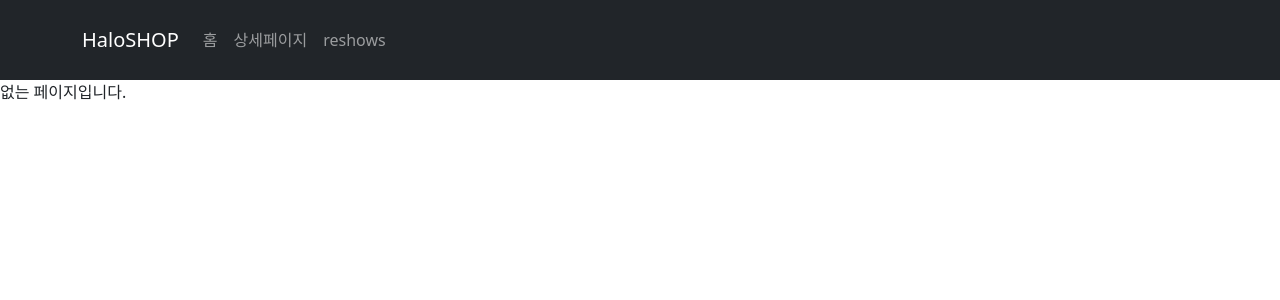
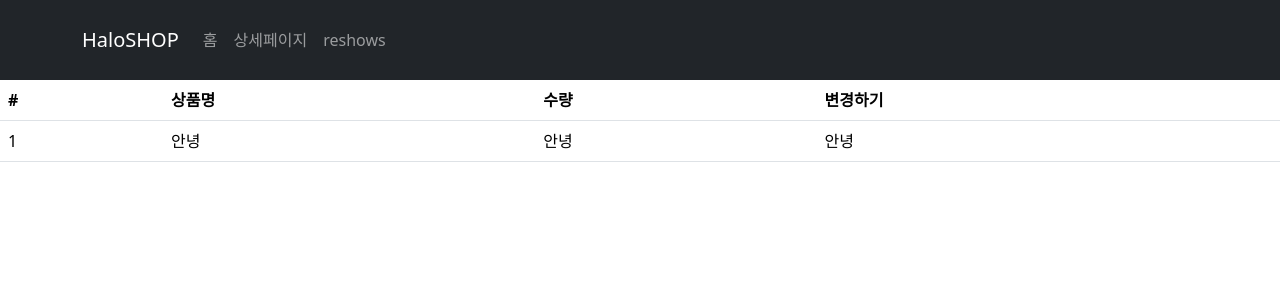
Before and after one commit to jingu0318/shop, a React (Vite) app: page /cart in a window 1280 px wide. Shown: the top 300 px of the page. Built offline with nearby package versions, Linux system fonts and the light colour scheme.

Commit message:
장바구니 페이지 만들 준비 완

```diff
--- a/src/App.jsx
+++ b/src/App.jsx
@@ -1,8 +1,9 @@
 import { useState } from 'react'
 import './App.css'
-import {Button, Container, Nav, Navbar, Row, Col} from 'react-bootstrap'
 import data from './datas/data'
 import Detail from './pages/Detail'
+import Cart from './pages/Cart'
+import {Button, Container, Nav, Navbar, Row, Col} from 'react-bootstrap'
 import { Routes, Route, useNavigate, Outlet} from 'react-router-dom'
 import axios from 'axios'
 
@@ -37,7 +38,7 @@
               </Row>
             </Container>
             </div>
-            <button onClick={()=>{
+            <Button onClick={()=>{
               setCount(count+1)
               console.log(count)
               axios.get('https://codingapple1.github.io/shop/data'+(count+2)+'.json')
@@ -49,16 +50,12 @@
               .catch(()=>{
                 console.log('불러오기 실패')
               })
-            }}>버튼</button>
+            }}>버튼</Button>
           </>
         } />
 
         <Route path="/detail/:id" element={ <Detail shoes={shoes}/> } />
-
-
-
-
-
+        <Route path="/cart" element={<Cart/>} />
 
         <Route path='/about' element={<About/>}>
           <Route path='member' element={<div>멤버정보임</div>}/>
@@ -70,25 +67,7 @@
         </Route>
 
         <Route path="*" element={ <div>없는 페이지입니다.</div> } />
-
-
       </Routes>
-    </div>
-  )
-}
-function About(){
-  return(
-    <div>
-      <h4>회사정보임</h4>
-      <Outlet></Outlet>
-    </div>
-  )
-}
-function Event(){
-  return(
-    <div className='event'>
-      <h4>오늘의 이벤트</h4>
-      <Outlet></Outlet>
     </div>
   )
 }
@@ -111,4 +90,21 @@
   )
 }
 
+function About(){
+  return(
+    <div>
+      <h4>회사정보임</h4>
+      <Outlet></Outlet>
+    </div>
+  )
+}
+function Event(){
+  return(
+    <div className='event'>
+      <h4>오늘의 이벤트</h4>
+      <Outlet></Outlet>
+    </div>
+  )
+}
+
 export default App
--- /dev/null
+++ b/src/pages/Cart.jsx
@@ -0,0 +1,28 @@
+import {Table} from 'react-bootstrap';
+
+function Cart() {
+    return(
+        <div>
+            <Table>
+                <thead>
+                    <tr>
+                    <th>#</th>
+                    <th>상품명</th>
+                    <th>수량</th>
+                    <th>변경하기</th>
+                    </tr>
+                </thead>
+                <tbody>
+                    <tr>
+                    <td>1</td>
+                    <td>안녕</td>
+                    <td>안녕</td>
+                    <td>안녕</td>
+                    </tr>
+                </tbody>
+            </Table>
+        </div>
+    )
+}
+
+export default Cart;
```
